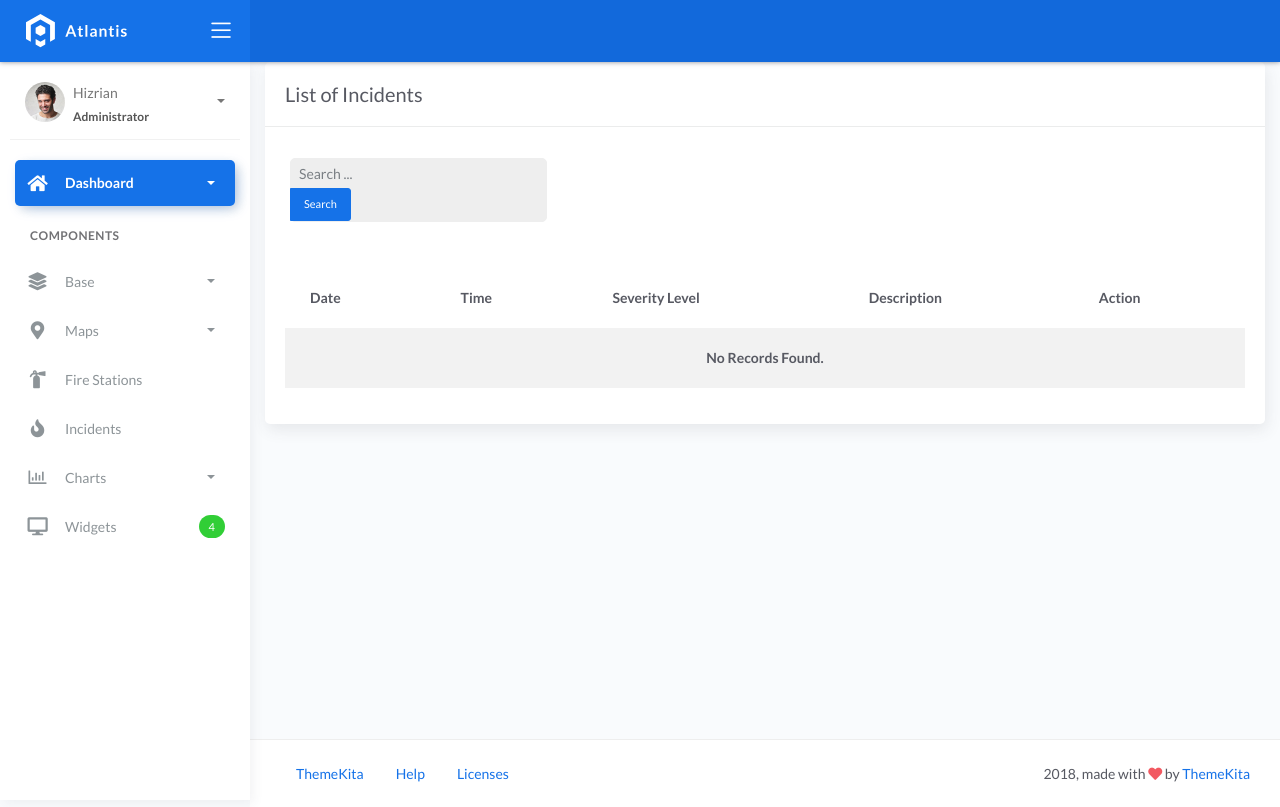
After one commit to rde-jr03/FiresApp, a Django app: page /incident_list/ in a window 1280 px wide. The commit adds this page. Run offline with Django 4.2, Linux system fonts and the light colour scheme; data that the repository does not hold is empty; some libraries are stand-ins or nearby versions.

Commit message:
incident list

```diff
--- a/projectsite/fire/views.py
+++ b/projectsite/fire/views.py
@@ -1,7 +1,7 @@
 from django.shortcuts import render
 from django.views.generic import ListView, CreateView, UpdateView, DeleteView
 from django.urls import reverse_lazy
-from fire.models import Locations, Incident, FireStation
+from fire.models import Locations, FireStation, Incident
 from fire.forms import FireStationzForm
 from django.db.models.query import QuerySet
 from django.db.models import Q
@@ -261,3 +261,21 @@ class firestationDeleteView(DeleteView):
     model = FireStation
     template_name= 'station_del.html'
     success_url = reverse_lazy('station-list')
+
+class IncidentListView(ListView):
+    model = Incident
+    template_name = 'incident_list.html'
+    context_object_name = 'object_list'
+    paginate_by = 10
+
+    def get_queryset(self, *args, **kwargs):
+        qs = super().get_queryset(*args, **kwargs)
+        query = self.request.GET.get("q")
+        if query:
+            qs = qs.filter(
+                Q(description__icontains=query) |
+                Q(severity_level__icontains=query) |
+                Q(location__name__icontains=query) |  # Assuming Locations model has a 'name' field
+                Q(date_time__icontains=query)  # Assuming you want to search by date_time
+            )
+        return qs
--- a/projectsite/projectsite/urls.py
+++ b/projectsite/projectsite/urls.py
@@ -3,6 +3,7 @@ from django.urls import path
 
 from fire.views import HomePageView, ChartView, PieCountbySeverity, LineCountbyMonth, MultilineIncidentTop3Country, multipleBarbySeverity, map_station, fire_incident_map
 from fire.views import firestationListView, firestationCreateView, firestationUpdateView, firestationDeleteView
+from fire.views import IncidentListView
 from fire import views
 
 urlpatterns = [
@@ -21,4 +22,6 @@ urlpatterns = [
     path('firestation_list/add', firestationCreateView.as_view(), name='firestation-add'),
     path('firestation_list/<pk>', firestationUpdateView.as_view(), name='firestation-update'),
     path('firestation_list/<pk>/delete/', firestationDeleteView.as_view(), name='firestation-delete'),
+
+    path('incident_list/',  IncidentListView.as_view(), name='incident-list'),
 ]
--- a/projectsite/templates/base.html
+++ b/projectsite/templates/base.html
@@ -185,6 +185,12 @@
                 </a>
               </li>
               <li class="nav-item">
+                <a href="{% url 'incident-list' %}">
+                    <i class="fas fa-fire"></i>
+                    <p>Incidents</p>
+                </a>
+            </li>
+              <li class="nav-item">
                 <a data-toggle="collapse" href="#charts">
                   <i class="far fa-chart-bar"></i>
                   <p>Charts</p>
--- /dev/null
+++ b/projectsite/templates/incident_list.html
@@ -0,0 +1,68 @@
+{% extends 'base.html' %}
+{% load static %}
+{% block content %}
+<div class="content">
+  <div class="container-fluid">
+     <div class="row">
+      <div class="col-md-12">
+        <div class="card">
+         <div class="card-header">
+           <div class="card-title">List of Incidents</div>
+        </div>
+        <br>
+        <div class="col-md-12 row">
+          <div class="col-md-4">
+            <form class="navbar-left navbar-form nav-search mr-md-3" action="{% url 'incident-list' %}">
+              <div class="form-group">
+                <div class="input-group">
+                  <input type="text" id="search" placeholder="Search ..." class="form-control form-control-sm" name="q" />
+                  <div class="input-group-append">
+                    <button class="btn btn-sm btn-primary" type="submit">Search</button>
+                  </div>
+                </div>
+              </div>
+            </form>
+          </div>
+          <div class="col-md-2">
+          </div>
+          <div class="col-md-6">
+            <div class="pull-right">
+            </div>
+          </div>
+        </div>
+        <div class="card-body">
+          <table class="table table-striped mt-3">
+            <thead>
+              <tr>
+                <th scope="col">Date</th>
+                <th scope="col">Time</th>
+                <th scope="col">Severity Level</th>
+                <th scope="col">Description</th>
+                <th scope="col">Action</th>
+              </tr>
+            </thead>
+            <tbody>
+              {% for object in object_list %}
+              <tr>
+                <td>{{ object.date_time|date:"F d, Y" }}</td>
+                <td>{{ object.date_time|time:"H:i A" }}</td>
+                <td>{{ object.severity_level }}</td>
+                <td>{{ object.description }}</td>
+                </td>
+              </tr>
+              {% empty %}
+              <tr>
+                <td colspan="5" style="text-align: center">
+                  <p class="text-sm font-weight-bold mb-0">No Records Found.</p>
+                </td>
+              </tr>
+              {% endfor %}
+            </tbody>
+          </table>
+          {% include 'includes/pagination.html' %}
+        </div>
+      </div>
+    </div>
+  </div>
+</div>
+{% endblock %}
```
